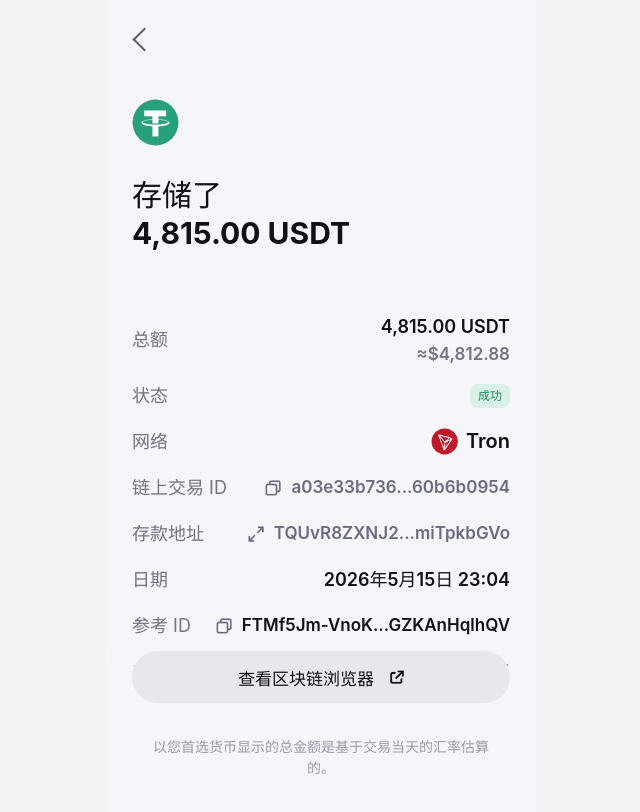
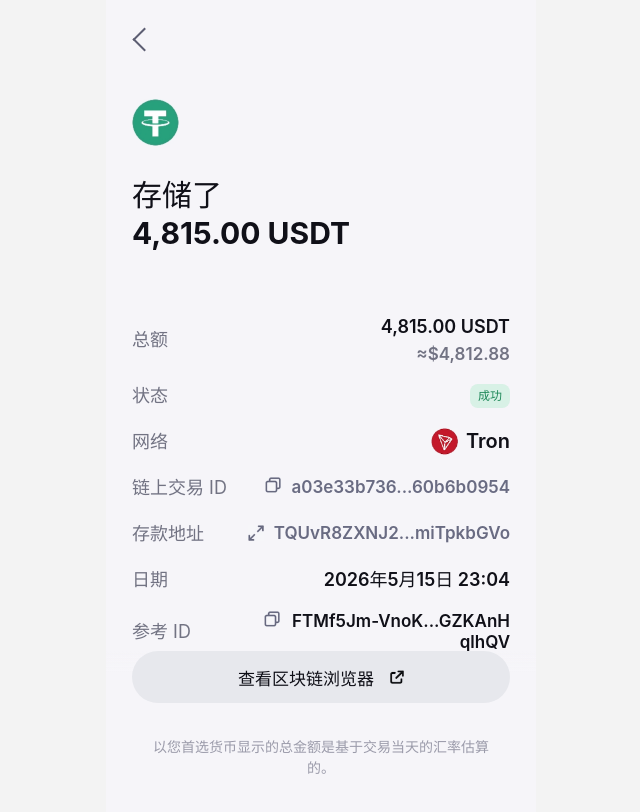
Before and after one commit to kangaroo711/kangaroo711.github.io, a React (Vite) app: page /kraken/activity/1 in a window 1280 px wide. Shown: the top 812 px of the page, without its empty margins (319-959 px from the left). Built offline with nearby package versions, Linux system fonts and the light colour scheme.

Commit message:
fixed: 修复换行问题

```diff
--- a/src/pages/kraken/krakenActivityDetail.css
+++ b/src/pages/kraken/krakenActivityDetail.css
@@ -110,11 +110,13 @@
 
 .kraken-detail-id {
   flex-direction: row;
-  align-items: center;
+  align-items: flex-start;
   justify-content: flex-end;
   gap: 10px;
   font-size: 17px;
-  line-height: 1;
+  line-height: 1.25;
+  white-space: normal;
+  word-break: break-all;
 }
 
 .kraken-inline-icon-button,
@@ -130,11 +132,10 @@
 .kraken-deposit-address-button {
   min-width: 0;
   max-width: 100%;
-  overflow: hidden;
   font-weight: inherit;
   text-align: right;
-  text-overflow: ellipsis;
-  white-space: nowrap;
+  white-space: normal;
+  word-break: break-all;
 }
 
 .kraken-success {
```
Also changed, not shown: 4 other files (tests, documents, lock files or other folders).
